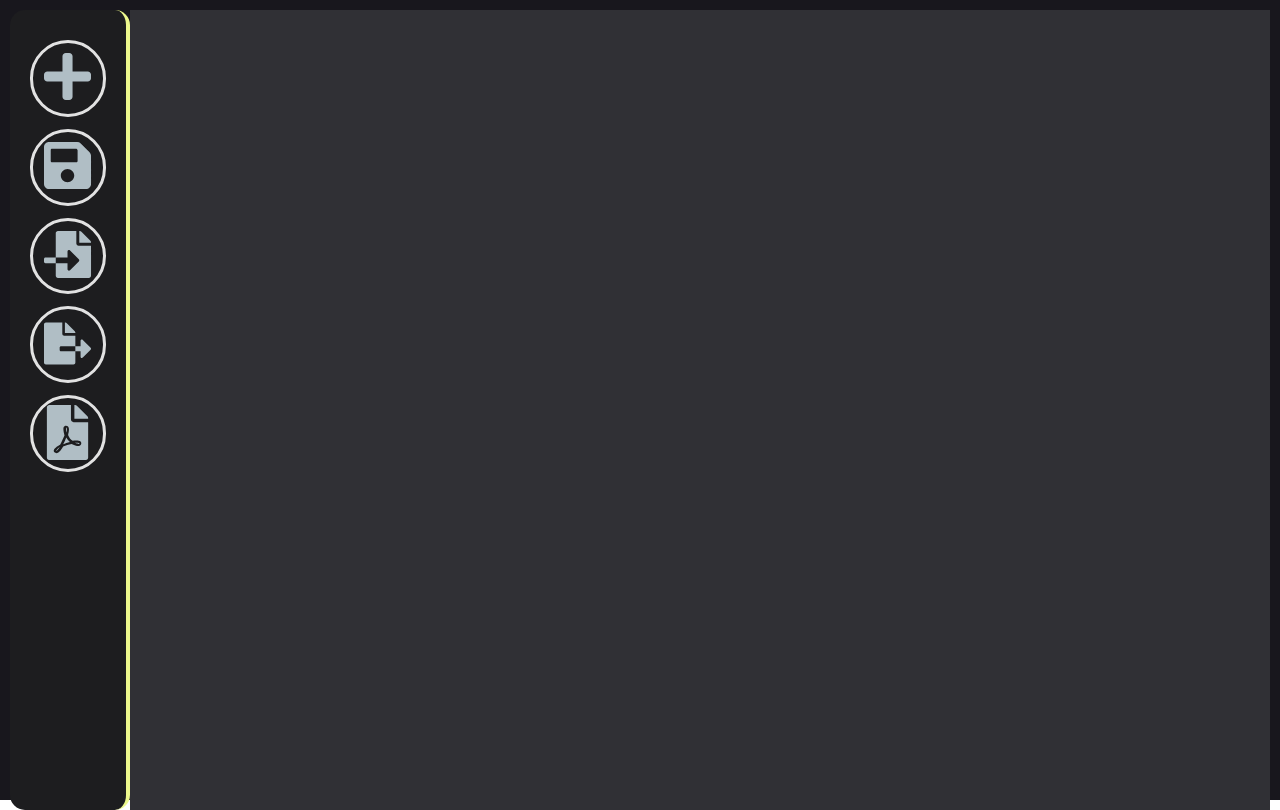
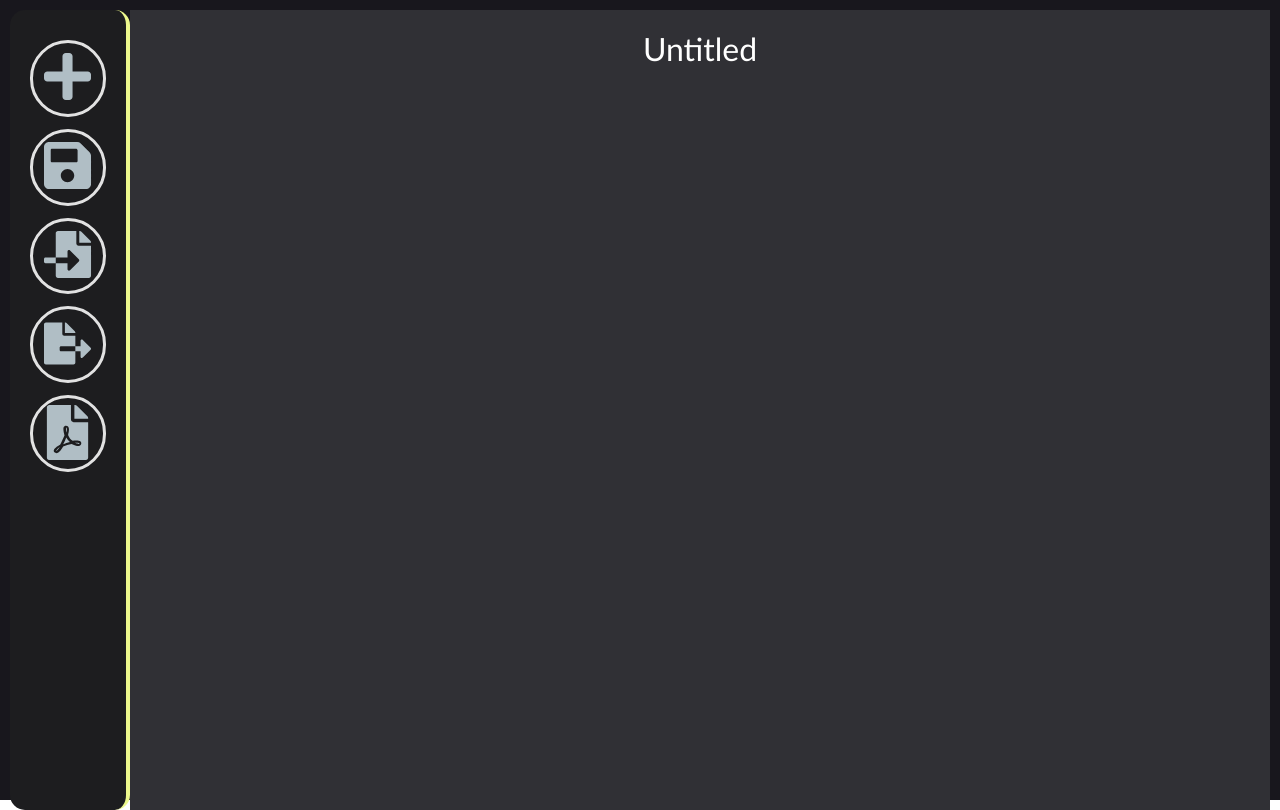
Before and after one commit to Subat-Ahsan/List_Order, a React (Vite) app: page / in a window 1280 px wide. Built offline with nearby package versions, Linux system fonts and the light colour scheme.

Commit message:
Added title

```diff
--- a/src/App.jsx
+++ b/src/App.jsx
@@ -16,6 +16,7 @@ function App() {
   const [itemList, setItemList] = useState([])
   const items_key_info = useRef({cur_val: 1 , freed: []})
   const [currentOverlay, setCurrentOverlay] = useState({name: "", data: {}})
+  const [title,setTitle] = useState("Untitled")
 
   function addItem(name = "", subName = "", imgUrl = "", cover = false, initalPos=-1){
     if (name == "" && imgUrl == ""){
@@ -75,12 +76,13 @@ function App() {
 
     setItemList(oldList => {
       let newList = [...oldList];
-      newList[index].name = name;
-      newList[index].subname = subName;
-
-      (imgUrl != "") ? newList[index].img = imgUrl : null;
-      newList[index].cover = cover;
-      console.log(newList)
+      newList[index] = {
+        ...newList[index],
+        name,
+        subname: subName,
+        ...(imgUrl && { img: imgUrl }),
+        cover
+      };
       return newList;
     })
   }
@@ -90,6 +92,10 @@ function App() {
     items_key_info.current.freed = [];
     setItemList([])
 
+    let localTitle = localStorage.getItem("Title")
+    if (localTitle){
+      setTitle(localTitle)
+    }
     let value = localStorage.getItem("List")
     if (value == null){
       return
@@ -157,12 +163,14 @@ function App() {
 
       {currentOverlay.name == "importList" &&
       <ImportListMenu closeCallback = {setCurrentOverlay} addItemCallback={addItem}
-      setListCallback = {setItemList}/>}
+      setListCallback = {setItemList} editTitleCallback = {setTitle} />}
 
-      <NavBar MenuOnCallback = {setCurrentOverlay} itemList={itemList}></NavBar>
+      <NavBar MenuOnCallback = {setCurrentOverlay} itemList={itemList}
+      title = {title}></NavBar>
       <ListContainer itemList = {itemList} swapItemsCallback = {SwapItems}
       moveItemCallback = {moveItem} deleteItemCallback = {deleteItem}
-      setCurrentOverlayCallback = {setCurrentOverlay} />
+      setCurrentOverlayCallback = {setCurrentOverlay} editItemCallback={editItem}
+      title = {title} editTitleCallback={setTitle}/>
     </div>
   )
 }
--- a/src/components/EditItemMenu.jsx
+++ b/src/components/EditItemMenu.jsx
@@ -16,7 +16,7 @@ export default function EditItemMenu({closeCallback, data, editItemCallback,
 
         nameRef.current.value = data.name;
         subNameRef.current.value = data.subname;
-        imageUrlRef.current.val = data.imgUrl;
+        imageUrlRef.current.value = data.imgUrl;
     }, [data])
 
     function handleEdit(){
--- /dev/null
+++ b/src/components/EditableText.jsx
@@ -0,0 +1,49 @@
+import {React, useState, useEffect} from 'react'
+
+export default function EditableText({param, editParam, className, style}) {
+  const [editing, setEditing] = useState(false)
+  const [value, setValue] = useState(param);
+
+  useEffect(() => {
+    setValue(param);
+  }, [param]);
+
+  const handleClick = () => {
+    setEditing(true);
+  };
+
+  const handleChange = (e) => {
+    setValue(e.target.value);
+  };
+
+  const handleBlur = () => {
+    setEditing(false);
+
+    if (value === ""){
+      setValue("Untitled");
+      editParam("Untitled");
+    } else{
+      editParam(value);
+    }
+  };
+
+  const handleKeyDown = (e) => {
+    if (e.key === 'Enter') {
+      handleBlur();
+    }
+  };
+
+  return editing ?
+  <input
+    type="text"
+    value={value}
+    onChange={handleChange}
+    onBlur={handleBlur}
+    onKeyDown={handleKeyDown}
+    autoFocus
+    className={className}
+    style={style}
+  ></input>
+  : <span className={className} style={style}  onClick={handleClick} >{param}</span>
+
+}
--- a/src/components/ImportListMenu.jsx
+++ b/src/components/ImportListMenu.jsx
@@ -1,6 +1,8 @@
 import React, {useRef, useState} from 'react'
 
-export default function ImportListMenu({closeCallback , addItemCallback,setListCallback}) {
+export default function ImportListMenu({closeCallback , addItemCallback,setListCallback,
+    editTitleCallback}) {
+
     const [errorMessage, setErrorMessage] = useState("");
     const fileRef = useRef(null);
     const overwriteRef = useRef(null)
@@ -32,7 +34,9 @@ export default function ImportListMenu({closeCallback , addItemCallback,setListC
                 if (overwriteRef.current && overwriteRef.current.checked){
                     setListCallback([])
                 }
-                for (const ob of jsonData){
+                console.log(typeof editTitleCallback)
+                editTitleCallback(jsonData.title);
+                for (const ob of jsonData.listJson){
                     addItemCallback(ob.name, ob.subname, ob.img, ob.cover)
                 }}
 
--- a/src/components/ListContainer.jsx
+++ b/src/components/ListContainer.jsx
@@ -1,9 +1,10 @@
 import React , {useState} from 'react'
 import ListItem from './ListItem'
 import ListGap from './ListGap'
+import EditableText from './EditableText'
 
 export default function ListContainer({itemList, swapItemsCallback, moveItemCallback,
-   deleteItemCallback, setCurrentOverlayCallback}) {
+   deleteItemCallback, setCurrentOverlayCallback, editItemCallback, title, editTitleCallback}) {
 
 
   const [selected, setSelected] = useState({})
@@ -12,8 +13,11 @@ export default function ListContainer({itemList, swapItemsCallback, moveItemCall
     setSelected({})
   }
 
+
   return (
     <div className="ListContainerDiv" onClick={resetSelected}>
+        <EditableText param={title} editParam={editTitleCallback}
+        className={"editableText "} style = {{fontSize: "2rem"}}></EditableText>
         <ListGap selected={selected} num = {0}  moveCallback={moveItemCallback}
         key = {200000 + 0} />
         {itemList.map((item,index)=> (
--- a/src/components/NavBar.jsx
+++ b/src/components/NavBar.jsx
@@ -49,7 +49,7 @@ function urlToBase64(url, dimx = 760, dimy = 760) {
   });
 }
 
-export default function NavBar({MenuOnCallback, itemList}) {
+export default function NavBar({MenuOnCallback, itemList , title}) {
   const [navbarMessage, setNavBarMessage] = useState("")
   const pdfRef = useRef(null);
 
@@ -62,6 +62,7 @@ export default function NavBar({MenuOnCallback, itemList}) {
   }
 
   function saveListLocal(){
+    localStorage.setItem("Title", title);
     const listJson = [];
 
     for (let ob of itemList){
@@ -83,7 +84,8 @@ export default function NavBar({MenuOnCallback, itemList}) {
       delete newOb.id
       listJson.push(newOb)
     }
-    const jsonString = JSON.stringify(listJson, null, 2)
+    const out = {title: title, listJson: listJson}
+    const jsonString = JSON.stringify(out, null, 2)
     const blob = new Blob([jsonString], {type: 'application/json'})
     const link = document.createElement('a')
     link.download = "list.json"
--- a/src/styles/List.css
+++ b/src/styles/List.css
@@ -130,3 +130,25 @@
     padding: 1px;
     border-radius: 20%;
 }
+
+.editableText {
+  /* Shared styles (applies to both span and input) */
+  font-family: inherit;
+  color: inherit;
+  padding: 0;
+  margin: 0;
+  line-height: 1.5;
+  text-align: center;
+  display: inline-block;
+}
+
+.editableText[type="text"] {
+  background: transparent;
+  border: none;
+  outline: none;
+  width: auto;
+}
+
+.editableText[type="text"] {
+  border-bottom: 1px dashed #999;
+}
```
